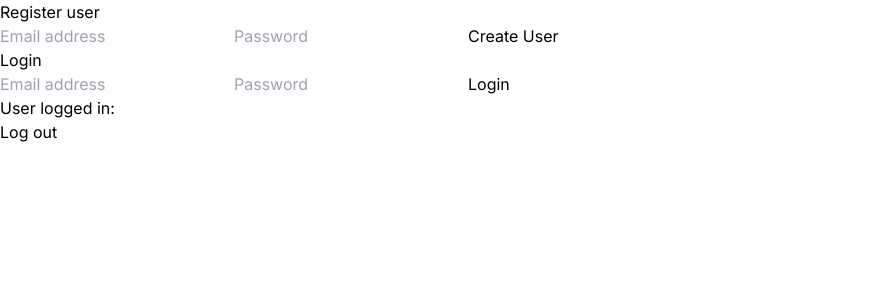
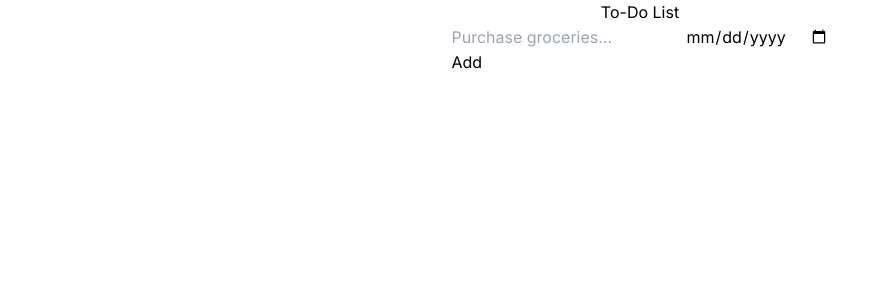
Before and after one commit to ellewright/todo-list, a Next.js app: page / in a window 1280 px wide. Shown: the top 300 px of the page, without its empty margins (0-888 px from the left). Built offline with nearby package versions, Linux system fonts and the light colour scheme; no server answers.

Commit message:
Undo most recent commit

```diff
--- a/src/app/home/page.js
+++ /dev/null
@@ -1,6 +0,0 @@
-import Home from '../../components/Home'
-export default function HomePage() {
-    return (
-        <Home />
-    )
-}
--- a/src/app/page.js
+++ b/src/app/page.js
@@ -1,8 +1,8 @@
-import Auth from '@/components/Auth';
+import Home from '@/components/Home';
 export default function App() {
   return (
     <main>
-      <Auth />
+      <Home />
     </main>
   );
 }
--- a/src/components/Auth.js
+++ /dev/null
@@ -1,61 +0,0 @@
-"use client";
-
-import Link from 'next/link'
-import { useState } from 'react';
-import { createUserWithEmailAndPassword, onAuthStateChanged, signInWithEmailAndPassword, signOut } from 'firebase/auth';
-import { auth } from '../firebase-config';
-
-export default function Auth() {
-
-    const [registerEmail, setRegisterEmail] = useState('');
-    const [registerPassword, setRegisterPassword] = useState('');
-    const [loginEmail, setLoginEmail] = useState('');
-    const [loginPassword, setLoginPassword] = useState('');
-    const [user, setUser] = useState({});
-
-    onAuthStateChanged(auth, (currentUser) => {
-        setUser(currentUser);
-    })
-
-    const register = async () => {
-        try {
-            const user = await createUserWithEmailAndPassword(auth, registerEmail, registerPassword);
-        } catch (error) {
-            alert(error.message);
-        };
-    };
-
-    const login = async () => {
-        try {
-            const user = await signInWithEmailAndPassword(auth, loginEmail, loginPassword);
-        } catch (error) {
-            alert(error.message);
-        };
-    };
-
-    const logout = async () => {
-        await signOut(auth);
-    };
-
-    return (
-        <div>
-            <div className="register-user">
-                <h1>Register user</h1>
-                <input type="text" placeholder="Email address" onChange={((e) => {setRegisterEmail(e.target.value)})} />
-                <input type="text" placeholder="Password" onChange={((e) => {setRegisterPassword(e.target.value)})} />
-                <button onClick={register}>Create User</button>
-            </div>
-            <div className="login-user">
-                <h1>Login</h1>
-                <input type="text" placeholder="Email address" onChange={((e) => {setLoginEmail(e.target.value)})} />
-                <input type="text" placeholder="Password" onChange={((e) => {setLoginPassword(e.target.value)})} />
-                <Link onClick={login} href='/home'>Login</Link>
-            </div>
-            <div className="signout-user">
-                <h2>User logged in:</h2>
-                {user?.email}
-                <button onClick={logout}>Log out</button>
-            </div>
-        </div>
-    )
-};
--- a/src/firebase-config.js
+++ /dev/null
@@ -1,18 +0,0 @@
-import { initializeApp } from "firebase/app";
-// import { getAnalytics } from "firebase/analytics";
-import { getAuth } from 'firebase/auth'
-
-const firebaseConfig = {
-    apiKey: "AIzaSyAr0gF8uBtR6aaCU5e00Kv7kSOawmUS6DM",
-    authDomain: "to-do-list-1f5ee.firebaseapp.com",
-    projectId: "to-do-list-1f5ee",
-    storageBucket: "to-do-list-1f5ee.appspot.com",
-    messagingSenderId: "861126279325",
-    appId: "1:861126279325:web:1791e93cf42b82159c9474",
-    measurementId: "G-M9M7QRLJ6D"
-};
-
-const app = initializeApp(firebaseConfig);
-// const analytics = getAnalytics(app);
-
-export const auth = getAuth(app);
```
Also changed, not shown: package.json (+4 -6 lines), 1 other file (tests, documents, lock files or other folders).
